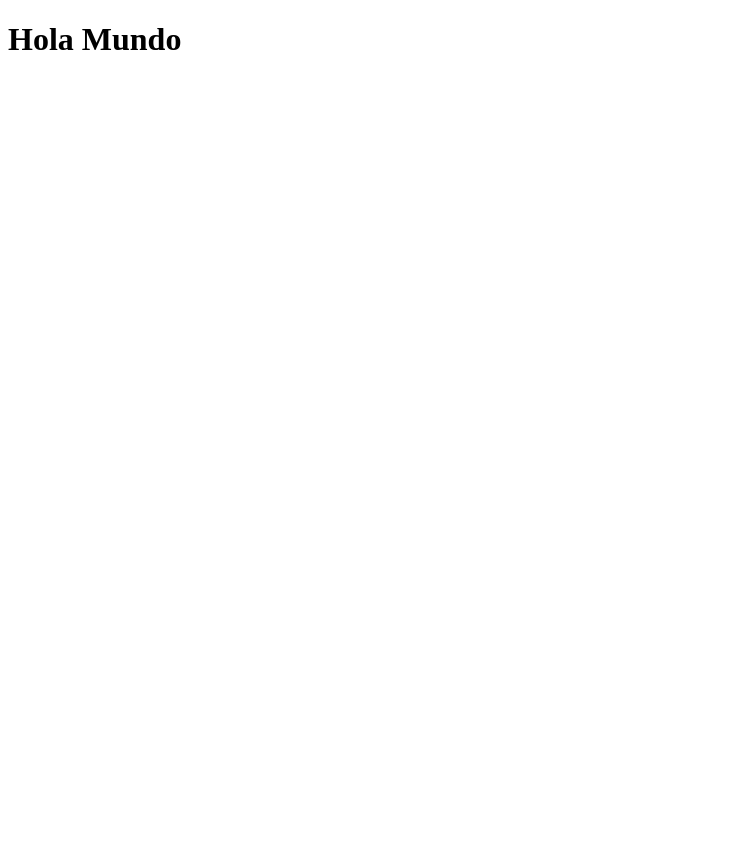
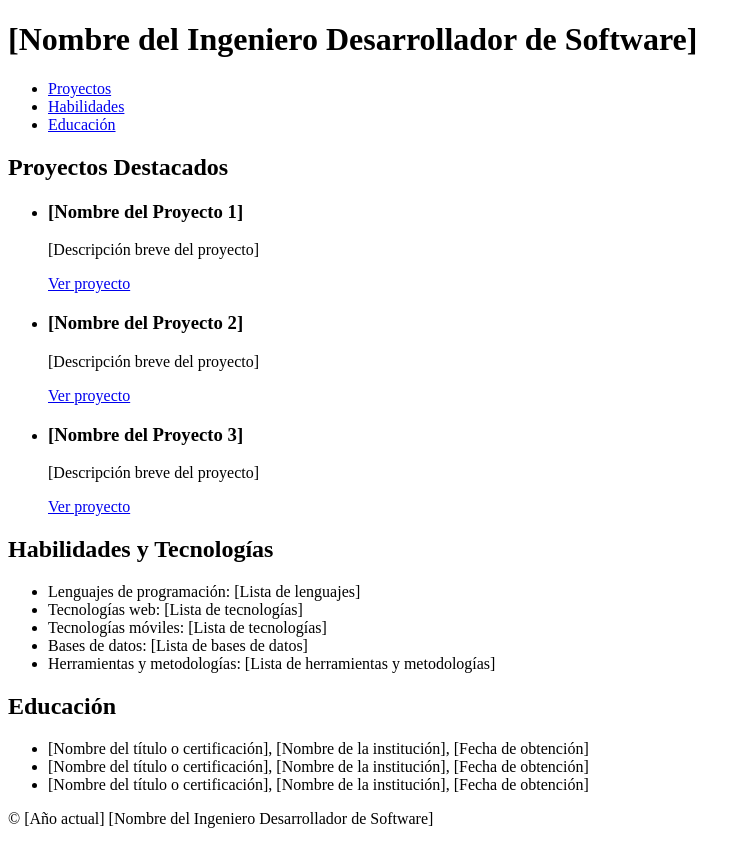
Before and after one commit to German-Camilo/GermanCabrera.github.io, a plain HTML site: page index.html in a window 1280 px wide. Shown: the whole page, without its empty margins (0-750 px from the left). Before the commit the page ends 800 px from the top, so only its background shows below. Drawn offline with Linux system fonts and the light colour scheme.

Commit message:
diseño inicial

```diff
--- a/index.html
+++ b/index.html
@@ -1,12 +1,63 @@
 <!DOCTYPE html>
-<html lang="en">
-<head>
-    <meta charset="UTF-8">
-    <meta http-equiv="X-UA-Compatible" content="IE=edge">
-    <meta name="viewport" content="width=device-width, initial-scale=1.0">
-    <title>Document</title>
-</head>
-<body>
-    <h1>Hola Mundo</h1>
-</body>
+<html>
+  <head>
+    <meta charset="utf-8">
+    <title>Portafolio - [Nombre del Ingeniero Desarrollador de Software]</title>
+    <link rel="stylesheet" href="styles.css">
+  </head>
+  <body>
+    <header>
+      <h1>[Nombre del Ingeniero Desarrollador de Software]</h1>
+      <nav>
+        <ul>
+          <li><a href="#proyectos">Proyectos</a></li>
+          <li><a href="#habilidades">Habilidades</a></li>
+          <li><a href="#educacion">Educación</a></li>
+        </ul>
+      </nav>
+    </header>
+    <main>
+      <section id="proyectos">
+        <h2>Proyectos Destacados</h2>
+        <ul>
+          <li>
+            <h3>[Nombre del Proyecto 1]</h3>
+            <p>[Descripción breve del proyecto]</p>
+            <a href="[Enlace al proyecto]">Ver proyecto</a>
+          </li>
+          <li>
+            <h3>[Nombre del Proyecto 2]</h3>
+            <p>[Descripción breve del proyecto]</p>
+            <a href="[Enlace al proyecto]">Ver proyecto</a>
+          </li>
+          <li>
+            <h3>[Nombre del Proyecto 3]</h3>
+            <p>[Descripción breve del proyecto]</p>
+            <a href="[Enlace al proyecto]">Ver proyecto</a>
+          </li>
+        </ul>
+      </section>
+      <section id="habilidades">
+        <h2>Habilidades y Tecnologías</h2>
+        <ul>
+          <li>Lenguajes de programación: [Lista de lenguajes]</li>
+          <li>Tecnologías web: [Lista de tecnologías]</li>
+          <li>Tecnologías móviles: [Lista de tecnologías]</li>
+          <li>Bases de datos: [Lista de bases de datos]</li>
+          <li>Herramientas y metodologías: [Lista de herramientas y metodologías]</li>
+        </ul>
+      </section>
+      <section id="educacion">
+        <h2>Educación</h2>
+        <ul>
+          <li>[Nombre del título o certificación], [Nombre de la institución], [Fecha de obtención]</li>
+          <li>[Nombre del título o certificación], [Nombre de la institución], [Fecha de obtención]</li>
+          <li>[Nombre del título o certificación], [Nombre de la institución], [Fecha de obtención]</li>
+        </ul>
+      </section>
+    </main>
+    <footer>
+      <p>&copy; [Año actual] [Nombre del Ingeniero Desarrollador de Software]</p>
+    </footer>
+  </body>
 </html>
```
